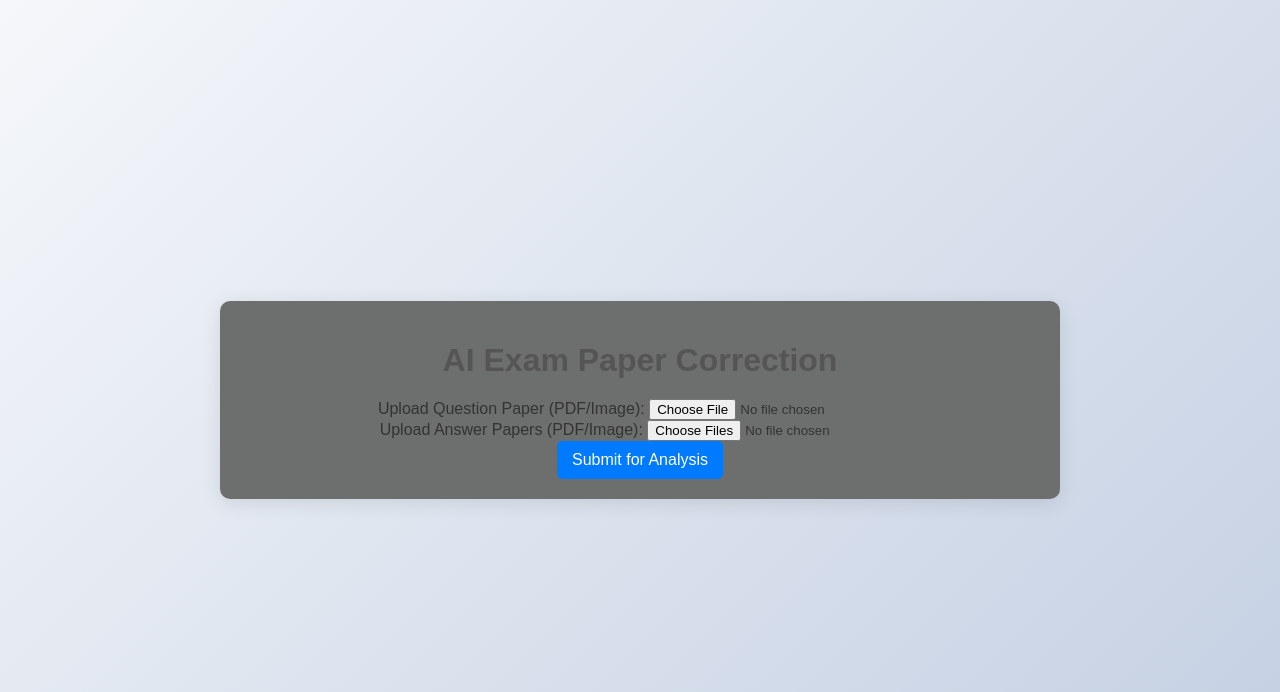
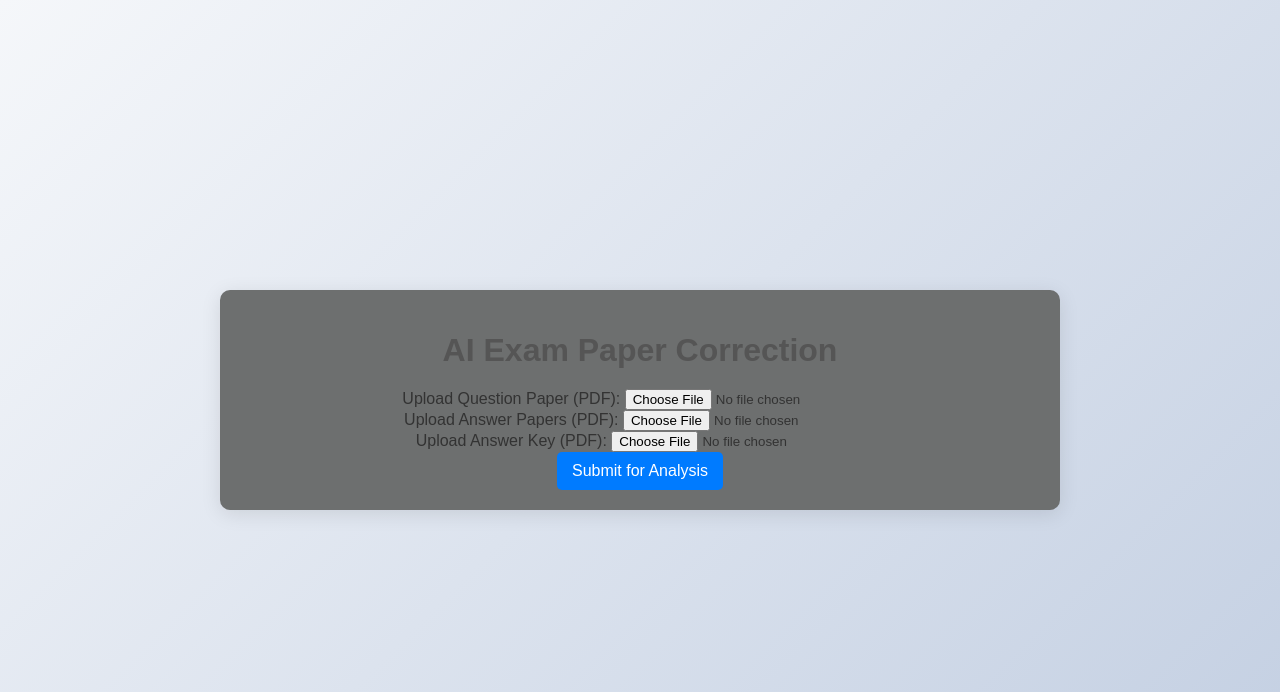
Before and after one commit to Harith100/LazyGrader, a Flask app: page / in a window 1280 px wide. Shown: the top 692 px of the page. Run offline with Flask 3, Linux system fonts and the light colour scheme.

Commit message:
Update for app.py and handwrite bug fix

```diff
--- a/app.py
+++ b/app.py
@@ -1,41 +1,36 @@
-from flask import Flask, render_template, request, redirect, url_for
+from flask import Flask, request, render_template
 import os
-from PyPDF2 import PdfReader
 from handwrite import Hand2Text
 from Analyser import Analyser
+app = Flask(__name__)
+app.config['UPLOAD_FOLDER'] = 'uploads'
 
-app = Flask(__name__)
-
-# Create a directory to store uploaded files
-UPLOAD_FOLDER = 'uploads'
-os.makedirs(UPLOAD_FOLDER, exist_ok=True)
-app.config['UPLOAD_FOLDER'] = UPLOAD_FOLDER
-
-
+# Ensure the upload folder exists
+os.makedirs(app.config['UPLOAD_FOLDER'], exist_ok=True)
 
 @app.route('/')
 def home():
     return render_template('home.html')
 
-
 @app.route('/results', methods=['POST'])
 def results():
     # Handle file uploads
     question_paper = request.files.get('question-paper')
-    answer_papers = request.files.getlist('answer-papers')
+    answer_papers = request.files.get('answer-papers')
+    answer_key = request.files.get('answer-key')
 
-    if not question_paper or not answer_papers:
-        return "Please upload both question paper and answer papers."
+    if not question_paper or not answer_papers or not answer_key:
+        return "Please upload all required files: Question Paper, Answer Papers, and Answer Key."
 
     # Save uploaded files
     question_paper_path = os.path.join(app.config['UPLOAD_FOLDER'], question_paper.filename)
     question_paper.save(question_paper_path)
 
-    answer_paper_paths = []
-    for answer_paper in answer_papers:
-        answer_paper_path = os.path.join(app.config['UPLOAD_FOLDER'], answer_paper.filename)
-        answer_paper.save(answer_paper_path)
-        answer_paper_paths.append(answer_paper_path)
+    answer_paper_path = os.path.join(app.config['UPLOAD_FOLDER'], answer_papers.filename)
+    answer_papers.save(answer_paper_path)
+
+    answer_key_path = os.path.join(app.config['UPLOAD_FOLDER'], answer_key.filename)
+    answer_key.save(answer_key_path)
 
     # Initialize Hand2Text
     hand2text = Hand2Text()
@@ -43,31 +38,25 @@ def results():
     # Extract question and answers as dictionaries
     try:
         question_dict = hand2text.evaluate(question_paper_path)
+        answer_dict = hand2text.evaluate(answer_paper_path)
+        key_dict = hand2text.evaluate(answer_key_path)
     except Exception as e:
-        return f"Failed to process question paper: {e}"
-
-
-    try:
-        answer_dict = hand2text.evaluate(answer_paper_path)
-    except Exception as e:
-        return f"Failed to process an answer sheet: {e}"
-    # For now, dummy scoring for each question
+        return f"Failed to process uploaded files: {e}"
 
     print("Question_Dict:", question_dict)
     print("Answer_Dict:", answer_dict)
+    print("Key_Dict:", key_dict)
 
-
-    dummy_scores = {
-        "Question 1": 8,
-        "Question 2": 6,
-        "Question 3": 7,
-        "Question 4": 10,
-    }
-
+    # Dummy scoring for now
+    scores = {key: 10 for key in question_dict.keys()}  # Replace with your scoring logic
 
     # Render results
-    return render_template('results.html', scores=dummy_scores, question_text=question_dict, answer_texts=answer_dict)
-
+    return render_template(
+        'results.html',
+        scores=scores,
+        question_text=list(question_dict.values()),
+        answer_text=list(answer_dict.values())
+    )
 
 if __name__ == '__main__':
     app.run(debug=True)
--- a/handwrite.py
+++ b/handwrite.py
@@ -66,7 +66,7 @@ class Hand2Text:
                         Avoid unnecessary introductory text like: "Here is the text:" ,"This is the answer:".
                         Any greetings, acknowledgments, or unrelated information.
                         Preserve the formatting of the content exactly as provided, without adding any extra words or phrases.
-                        Ensure each question's number and answer are clearly separated. Do not merge answers into a single paragraph.
+                        Ensure each question's number( use '1)' format for numbering) and answer are clearly separated. Do not merge answers into a single paragraph.
                         Do not include any additional explanations or comments unrelated to the answers. Only provide clean, structured text as described above.
                             """,
                             ],
@@ -89,6 +89,7 @@ class Hand2Text:
 
     def evaluate(self, pdf_path):
         response=self.transcribe_answer_sheet(pdf_path)
+        print(response)
         res=self.parse_responses(response)
         return res
 
@@ -103,7 +104,7 @@ if __name__ == "__main__":
        # print(transcribed_text)
         #res=hand2text.parse_responses(transcribed_text)
        # print(res)
-        st=hand2text.evaluate("Document 5.pdf")
+        st=hand2text.evaluate("Questions.pdf")
         print(st)
 
     except Exception as e:
--- a/templates/home.html
+++ b/templates/home.html
@@ -11,12 +11,16 @@
         <h1>AI Exam Paper Correction</h1>
         <form action="{{ url_for('results') }}" method="post" enctype="multipart/form-data">
             <div class="upload-section">
-                <label for="question-paper">Upload Question Paper (PDF/Image):</label>
-                <input type="file" name="question-paper" id="question-paper" accept="application/pdf, image/*">
+                <label for="question-paper">Upload Question Paper (PDF):</label>
+                <input type="file" name="question-paper" id="question-paper" accept="application/pdf">
             </div>
             <div class="upload-section">
-                <label for="answer-papers">Upload Answer Papers (PDF/Image):</label>
-                <input type="file" name="answer-papers" id="answer-papers" accept="application/pdf, image/*" multiple>
+                <label for="answer-papers">Upload Answer Papers (PDF):</label>
+                <input type="file" name="answer-papers" id="answer-papers" accept="application/pdf">
+            </div>
+            <div class="upload-section">
+                <label for="answer-key">Upload Answer Key (PDF):</label>
+                <input type="file" name="answer-key" id="answer-key" accept="application/pdf">
             </div>
             <button type="submit" class="btn-submit">Submit for Analysis</button>
         </form>
```
Also changed, not shown: Analyser.py (+4 -4 lines), RAGTESTS.py (+62 -25 lines), templates/results.html (+14 -5 lines), 5 other files.
